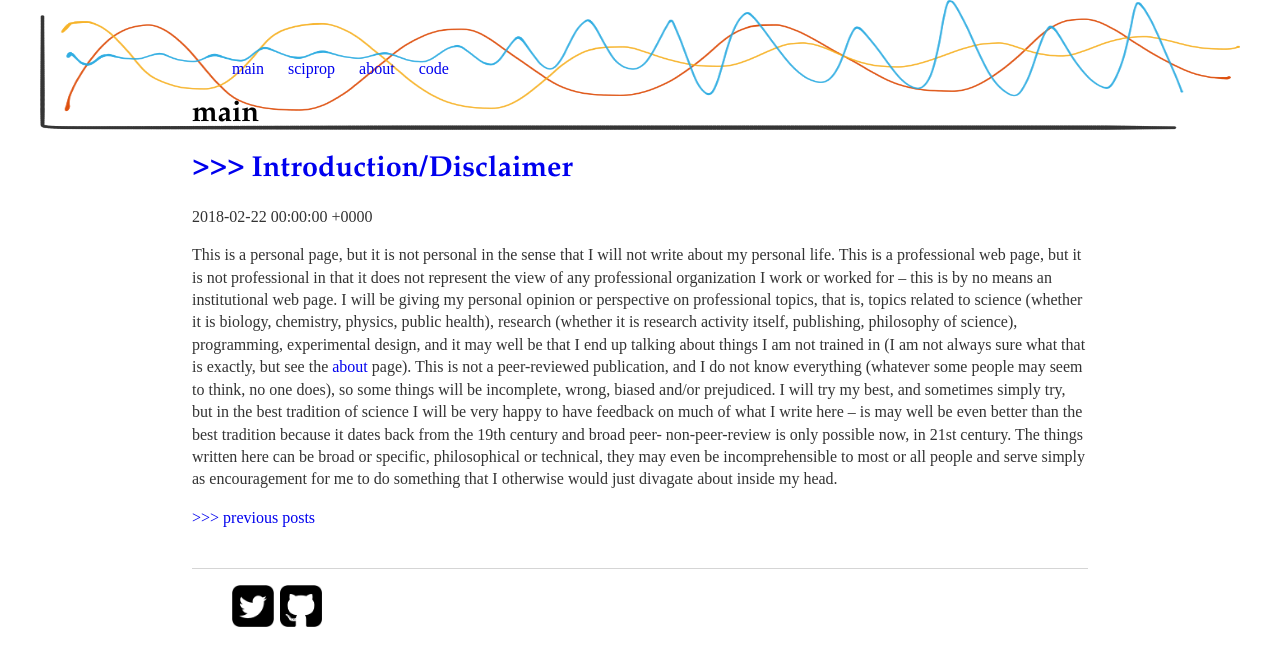
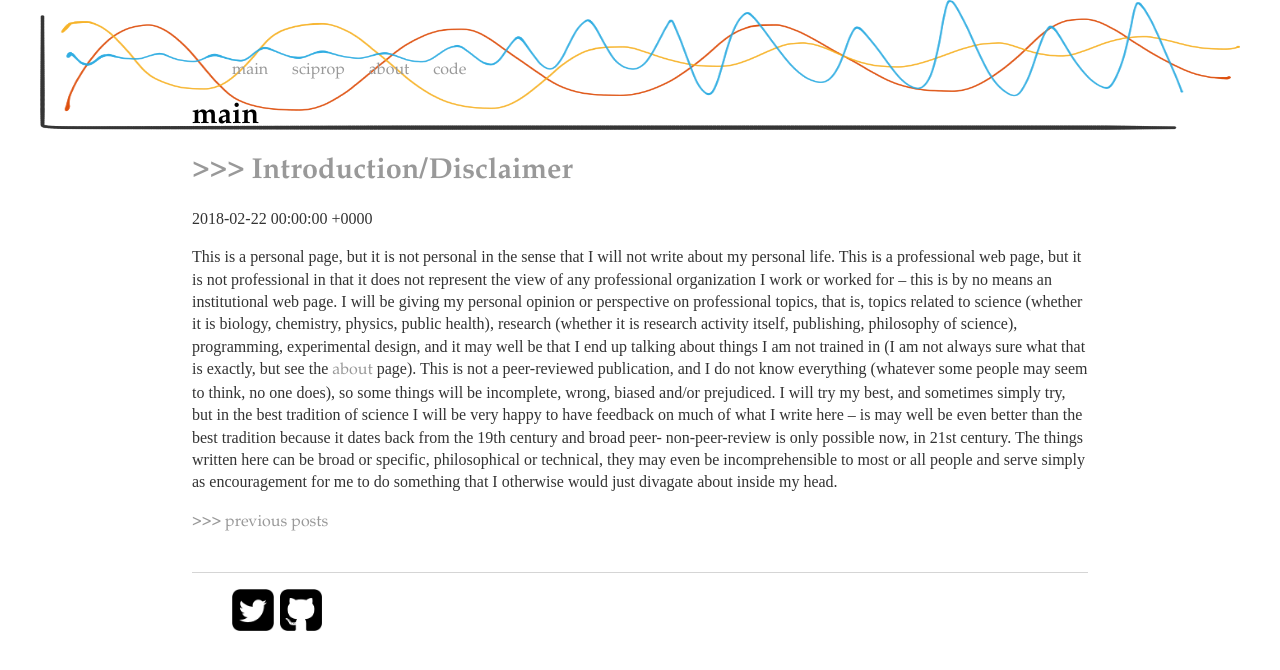
Before and after one commit to caesoma/caesoma.github.io, a Jekyll site: the page built from index.html, in a window 1280 px wide. Shown: the top 670 px of the page. Built offline with Jekyll 4.4.1, drawn with Linux system fonts in a browser that asks for light colours; the list of posts is cut into pages by our own code.

Commit message:
layout changes

```diff
--- a/css/main.css
+++ b/css/main.css
@@ -25,9 +25,9 @@ footer ul li {
 }
 
 a {
+  color: #999;
   text-decoration: none;
   font-family: "Palatino Linotype", "Book Antiqua", Palatino, serif
-  color: #999;
 }
 
 h1 {
```
